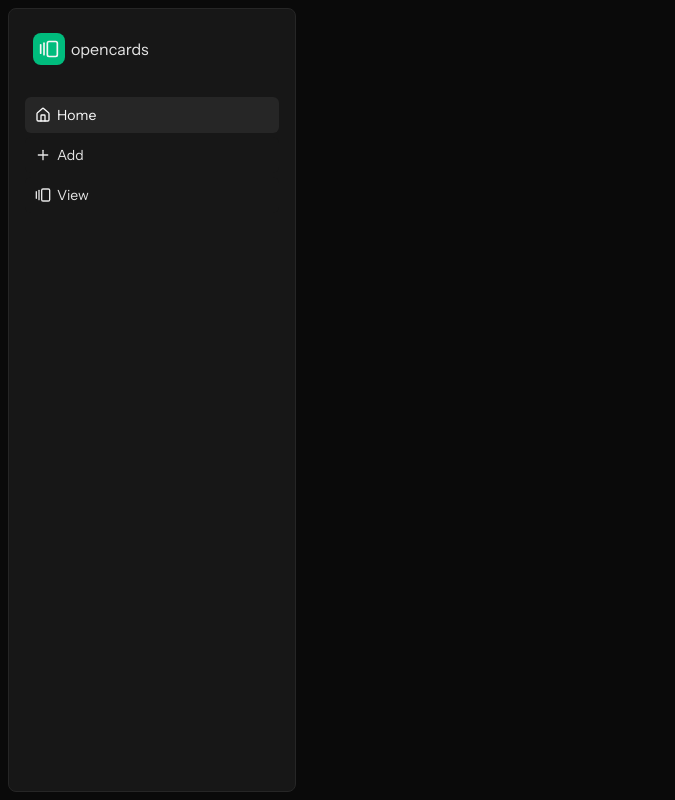
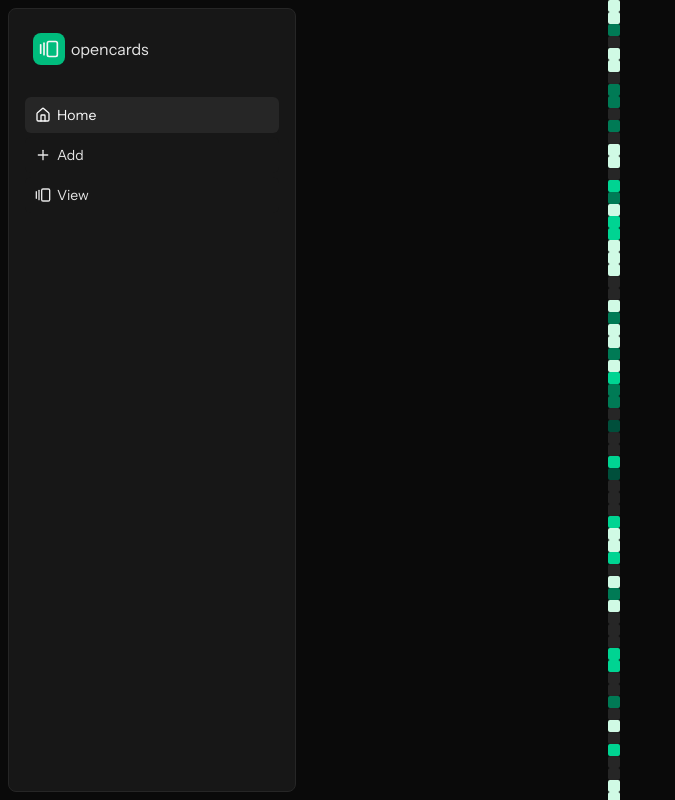
Before and after one commit to jaxonhill/opencards, a Next.js app: page / in a window 1280 px wide. Shown: the top 800 px of the page, without its empty margins (0-675 px from the left). Built offline with nearby package versions, Linux system fonts and the light colour scheme.

Commit message:
Add basic heatmap stuff

```diff
--- a/src/app/page.tsx
+++ b/src/app/page.tsx
@@ -1,5 +1,16 @@
-import { Sidebar } from "@/components/sidebar";
+import { DAY_GRADE, HeatmapCell } from "@/features/heatmap/components/heatmap";
+import { generateHeatmapData } from "@/features/heatmap/utils/utils";
+
+const heatmapDataRaw = generateHeatmapData();
+const heatmapData = heatmapDataRaw.splice(5);
 
 export default function Home() {
-    return <div></div>;
+    console.log(heatmapData);
+    return (
+        <div className="pl-[19rem]">
+            {heatmapData.map((cell) => {
+                return <HeatmapCell key={cell.date} dayGrade={cell.dayGrade} />;
+            })}
+        </div>
+    );
 }
--- /dev/null
+++ b/src/features/heatmap/components/heatmap.tsx
@@ -0,0 +1,28 @@
+export enum DAY_GRADE {
+    NONE = "bg-neutral-800",
+    OK = "bg-emerald-900",
+    GOOD = "bg-emerald-700",
+    GREAT = "bg-emerald-400",
+    PERFECT = "bg-emerald-100",
+}
+
+interface HeatmapProps {}
+
+function Heatmap() {
+    return <div></div>;
+}
+
+export interface IHeatmapCell {
+    date: string;
+    numCardsStudied: number;
+    numCardsRecommended: number;
+    dayGrade: DAY_GRADE;
+}
+
+interface HeatmapCellProps {
+    dayGrade: DAY_GRADE;
+}
+
+export function HeatmapCell({ dayGrade }: HeatmapCellProps) {
+    return <div className={`size-3 rounded-[2px] ${dayGrade}`}></div>;
+}
--- /dev/null
+++ b/src/features/heatmap/utils/utils.ts
@@ -0,0 +1,118 @@
+// ---------- Public API ----------
+
+import { DAY_GRADE, IHeatmapCell } from "../components/heatmap";
+
+/**
+ * Generate heatmap data from Aug 19, 2024 to Aug 19, 2025 (inclusive).
+ * - ~25% chance of a zero/blank day.
+ * - Recommended cards vary day-to-day.
+ * - Studied cards are sampled around recommended with some randomness.
+ */
+export function generateHeatmapData(): IHeatmapCell[] {
+    const start = toLocalDate("2024-08-19");
+    const end = toLocalDate("2025-08-19");
+
+    const out: IHeatmapCell[] = [];
+    for (const d of eachDayInclusive(start, end)) {
+        // --- 1) Decide the day's recommended workload ---
+        // Weekdays: slightly higher recs; weekends: lighter.
+        const isWeekend = d.getDay() === 0 || d.getDay() === 6;
+        const baseRec = isWeekend ? randInt(10, 30) : randInt(25, 60);
+
+        // Add gentle variation (simulate backlog/algorithm noise)
+        const numCardsRecommended = Math.max(0, baseRec + jitter(-5, 8));
+
+        // --- 2) Decide studied amount with a blank-day chance ---
+        const blankDay = Math.random() < 0.25; // ~25% totally blank
+        const numCardsStudied = blankDay ? 0 : sampleStudied(numCardsRecommended);
+
+        // --- 3) Grade it ---
+        const dayGrade = computeDayGrade(numCardsStudied, numCardsRecommended);
+
+        out.push({
+            date: formatYYYYMMDD(d),
+            numCardsStudied,
+            numCardsRecommended,
+            dayGrade,
+        });
+    }
+    return out;
+}
+
+// ---------- Helpers ----------
+
+// Map (studied/recommended) to a visual grade.
+// Tune thresholds to taste.
+function computeDayGrade(studied: number, recommended: number): DAY_GRADE {
+    if (studied <= 0) return DAY_GRADE.NONE;
+
+    const ratio = recommended > 0 ? studied / recommended : studied > 0 ? 1 : 0;
+
+    if (ratio >= 1.0) return DAY_GRADE.PERFECT; // hit or exceeded target
+    if (ratio >= 0.9) return DAY_GRADE.GREAT; // nearly there
+    if (ratio >= 0.6) return DAY_GRADE.GOOD; // solid progress
+    if (ratio >= 0.25) return DAY_GRADE.OK; // some progress
+    return DAY_GRADE.NONE; // effectively blank
+}
+
+// Choose a “studied” number centered vaguely near recommended
+// with some under/over-performance chance.
+function sampleStudied(recommended: number): number {
+    if (recommended <= 0) return 0;
+
+    // Bias toward hitting near the target but allow misses/overflows.
+    const r = Math.random();
+    let studied: number;
+
+    if (r < 0.15) {
+        // underperform day
+        studied = Math.max(1, Math.round(recommended * randFloat(0.1, 0.5)));
+    } else if (r < 0.8) {
+        // around target
+        studied = Math.round(recommended * randFloat(0.75, 1.1));
+    } else {
+        // overachieve sometimes
+        studied = Math.round(recommended * randFloat(1.1, 1.6));
+    }
+
+    // small randomness
+    studied += jitter(-3, 5);
+    return Math.max(0, studied);
+}
+
+// Date utilities
+function toLocalDate(yyyyMmDd: string): Date {
+    const [y, m, d] = yyyyMmDd.split("-").map(Number);
+    return new Date(y, m - 1, d);
+}
+
+function eachDayInclusive(start: Date, end: Date): Date[] {
+    const days: Date[] = [];
+    const cur = new Date(start.getFullYear(), start.getMonth(), start.getDate());
+    const last = new Date(end.getFullYear(), end.getMonth(), end.getDate());
+    while (cur <= last) {
+        days.push(new Date(cur));
+        cur.setDate(cur.getDate() + 1);
+    }
+    return days;
+}
+
+function formatYYYYMMDD(d: Date): string {
+    const y = d.getFullYear();
+    const m = String(d.getMonth() + 1).padStart(2, "0");
+    const day = String(d.getDate()).padStart(2, "0");
+    return `${y}-${m}-${day}`;
+}
+
+// Random helpers
+function randInt(min: number, max: number): number {
+    return Math.floor(randFloat(min, max + 1));
+}
+
+function randFloat(min: number, max: number): number {
+    return Math.random() * (max - min) + min;
+}
+
+function jitter(min: number, max: number): number {
+    return randInt(min, max);
+}
```
